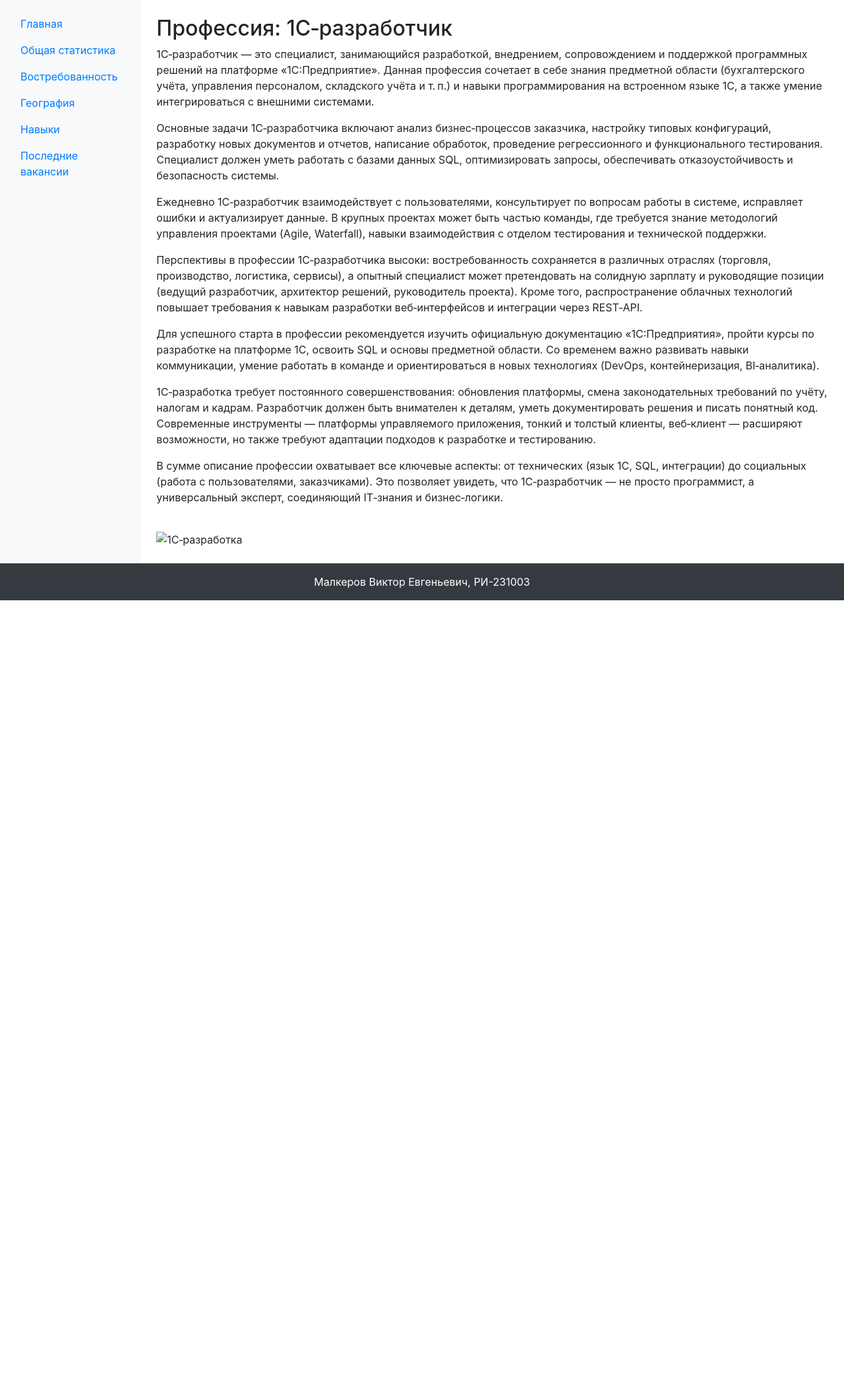
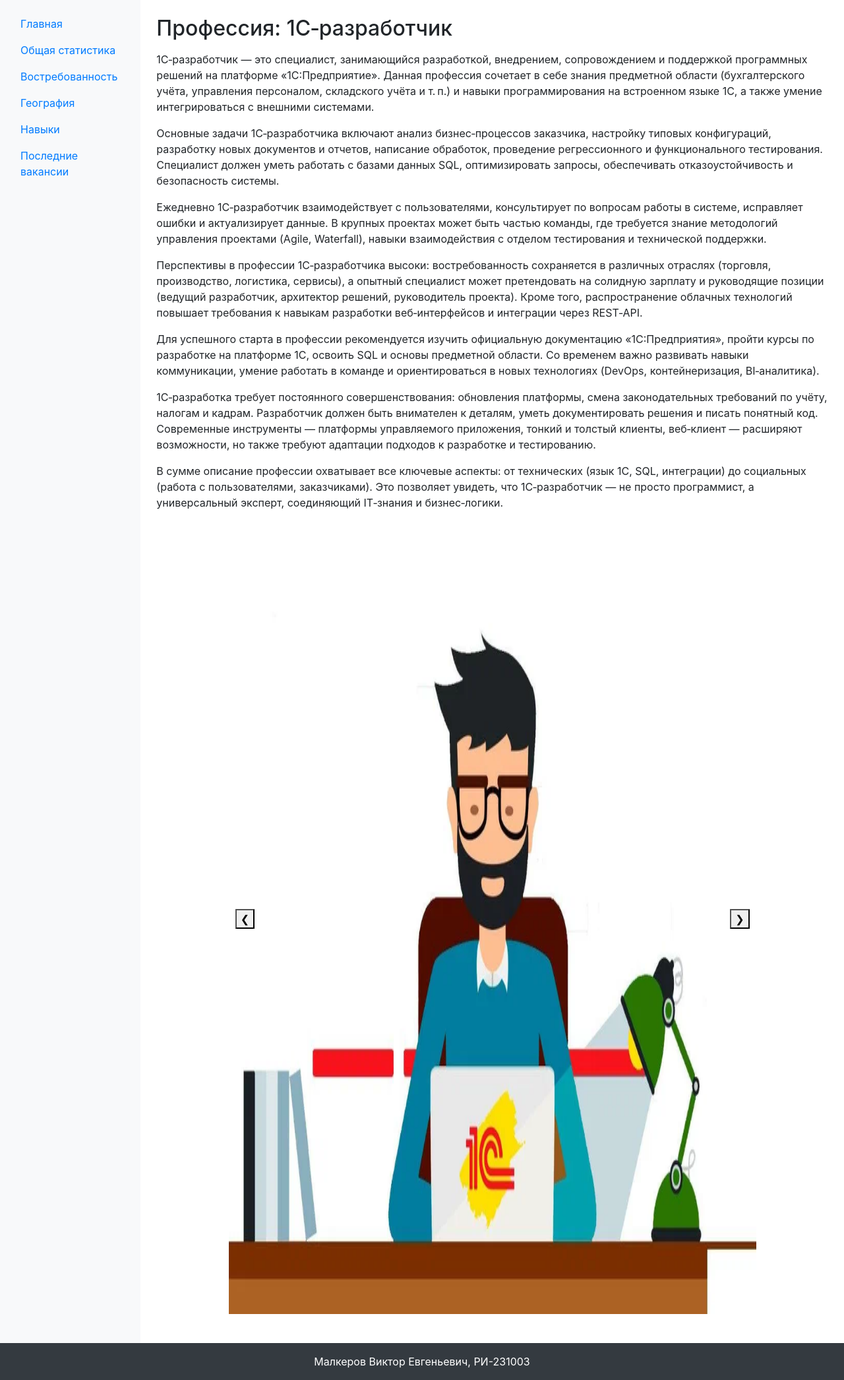
Before and after one commit to ViktorM13/1C-python-project, a Django app: page / in a window 1280 px wide. Shown: the part 66-2158 px from the top of the page at 66% size. Before the commit the page ends 976 px from the top, so only its background shows below. Run offline with Django 5.2, Linux system fonts and the light colour scheme; some libraries are stand-ins or nearby versions.

Commit message:
Add static files support Adding a slider to the main page with 3 thematic images

```diff
--- a/it_profession/templates/professions/base.html
+++ b/it_profession/templates/professions/base.html
@@ -6,13 +6,13 @@
     <title>{% block title %}{% endblock %}</title>
     <link rel="stylesheet" href="https://stackpath.bootstrapcdn.com/bootstrap/4.5.2/css/bootstrap.min.css">
 </head>
-<body>
+<body class="d-flex flex-column min-vh-100">
     <header class="bg-primary text-white py-3">
         <div class="container-fluid">
             <h1 class="h3 mb-0">1C</h1>
         </div>
     </header>
-    <div class="container-fluid">
+    <div class="container-fluid flex-grow-1">
         <div class="row">
             <nav class="col-md-3 col-lg-2 d-none d-md-block bg-light sidebar">
                 <div class="sidebar-sticky pt-3">
@@ -31,14 +31,11 @@
             </main>
         </div>
     </div>
-    <footer class="bg-dark text-white text-center py-3">
+    <footer class="bg-dark text-white text-center py-3 mt-auto">
         <div class="container">
             Малкеров Виктор Евгеньевич, РИ-231003
         </div>
     </footer>
-    <script src="https://code.jquery.com/jquery-3.5.1.slim.min.js"></script>
-    <script src="https://cdn.jsdelivr.net/npm/popper.js@1.16.1/dist/umd/popper.min.js"></script>
-    <script src="https://stackpath.bootstrapcdn.com/bootstrap/4.5.2/js/bootstrap.min.js"></script>
     {% block extra_scripts %}{% endblock %}
 </body>
 </html>
--- a/it_profession/templates/professions/index.html
+++ b/it_profession/templates/professions/index.html
@@ -4,6 +4,9 @@
 
 {% block content %}
   <h2>Профессия: 1С‑разработчик</h2>
+  <p>
+
+  </p>
   <p>
     1С‑разработчик — это специалист, занимающийся разработкой, внедрением, сопровождением и поддержкой программных решений на платформе «1С:Предприятие». Данная профессия сочетает в себе знания предметной области (бухгалтерского учёта, управления персоналом, складского учёта и т. п.) и навыки программирования на встроенном языке 1С, а также умение интегрироваться с внешними системами.
   </p>
@@ -19,12 +22,49 @@
   <p>
     Для успешного старта в профессии рекомендуется изучить официальную документацию «1С:Предприятия», пройти курсы по разработке на платформе 1С, освоить SQL и основы предметной области. Со временем важно развивать навыки коммуникации, умение работать в команде и ориентироваться в новых технологиях (DevOps, контейнеризация, BI‑аналитика).
   </p>
-  <!-- Добавьте ещё текст, чтобы получить не менее 2000 знаков -->
   <p>
     1С‑разработка требует постоянного совершенствования: обновления платформы, смена законодательных требований по учёту, налогам и кадрам. Разработчик должен быть внимателен к деталям, уметь документировать решения и писать понятный код. Современные инструменты — платформы управляемого приложения, тонкий и толстый клиенты, веб‑клиент — расширяют возможности, но также требуют адаптации подходов к разработке и тестированию.
   </p>
   <p>
     В сумме описание профессии охватывает все ключевые аспекты: от технических (язык 1С, SQL, интеграции) до социальных (работа с пользователями, заказчиками). Это позволяет увидеть, что 1С‑разработчик — не просто программист, а универсальный эксперт, соединяющий IT‑знания и бизнес‑логики.
   </p>
-  <img src="https://via.placeholder.com/800x400" alt="1С‑разработка" class="img-fluid mt-4">
+  {% load static %}
+  <div class="slider" style="position: relative; width: 100%; max-width: 800px; margin: 20px auto; overflow: hidden;">
+    <div class="slides" style="display: flex; transition: transform 0.5s ease;">
+      <img src="{% static 'profession/images/1.png' %}" class="slide" style="min-width: 100%;" alt="Слайд 1">
+      <img src="{% static 'profession/images/2.png' %}" class="slide" style="min-width: 100%;" alt="Слайд 2">
+      <img src="{% static 'profession/images/3.png' %}" class="slide" style="min-width: 100%;" alt="Слайд 3">
+    </div>
+    <button id="prevBtn" style="position: absolute; top: 50%; left: 10px; transform: translateY(-50%);">&#10094;</button>
+    <button id="nextBtn" style="position: absolute; top: 50%; right: 10px; transform: translateY(-50%);">&#10095;</button>
+  </div>
 {% endblock %}
+
+{% block extra_scripts %}
+<script>
+  document.addEventListener('DOMContentLoaded', function() {
+    const slidesContainer = document.querySelector('.slides');
+    const slides = document.querySelectorAll('.slide');
+    const prevBtn = document.getElementById('prevBtn');
+    const nextBtn = document.getElementById('nextBtn');
+    let currentIndex = 0;
+
+    function updateSlider() {
+      const width = slides[0].clientWidth;
+      slidesContainer.style.transform = `translateX(${-currentIndex * width}px)`;
+    }
+
+    prevBtn.addEventListener('click', () => {
+      currentIndex = (currentIndex > 0) ? currentIndex - 1 : slides.length - 1;
+      updateSlider();
+    });
+
+    nextBtn.addEventListener('click', () => {
+      currentIndex = (currentIndex < slides.length - 1) ? currentIndex + 1 : 0;
+      updateSlider();
+    });
+
+    window.addEventListener('resize', updateSlider);
+  });
+</script>
+{% endblock %}
```
Also changed, not shown: it_profession/it_profession/settings.py (+7 -1 lines), it_profession/static/profession/images/1.png (added), it_profession/static/profession/images/2.png (added), it_profession/static/profession/images/3.png (added).
